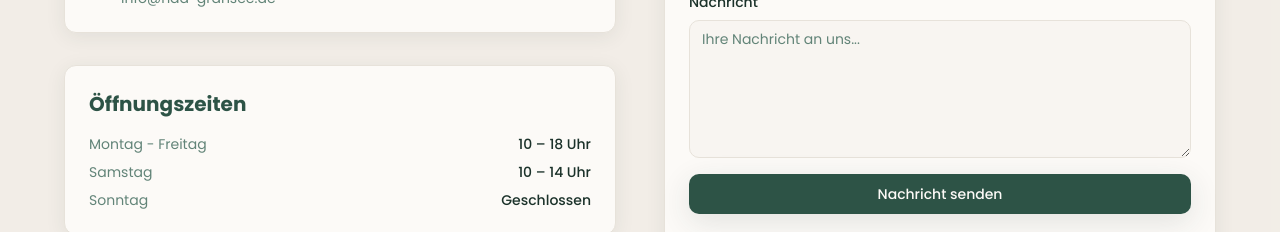
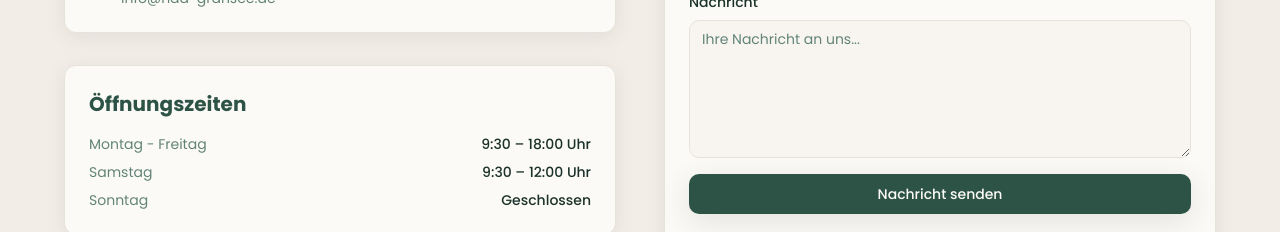
Before and after one commit to AnhAnAsian/nda-clone, a React (Vite) app: page / in a window 1280 px wide. Shown: the part 4660-4892 px from the top of the page. Built offline with nearby package versions, Linux system fonts and the light colour scheme; the HTML template or start-up script is replaced by a standard one.

Commit message:
Update opening hours

```diff
--- a/src/pages/Index.tsx
+++ b/src/pages/Index.tsx
@@ -278,11 +278,11 @@ const Index = () => {
                   <div className="space-y-2 text-sm">
                     <div className="flex justify-between">
                       <span className="text-muted-foreground">Montag - Freitag</span>
-                      <span className="font-medium">10 – 18 Uhr</span>
+                      <span className="font-medium">9:30 – 18:00 Uhr</span>
                     </div>
                     <div className="flex justify-between">
                       <span className="text-muted-foreground">Samstag</span>
-                      <span className="font-medium">10 – 14 Uhr</span>
+                      <span className="font-medium">9:30 – 12:00 Uhr</span>
                     </div>
                     <div className="flex justify-between">
                       <span className="text-muted-foreground">Sonntag</span>
```
